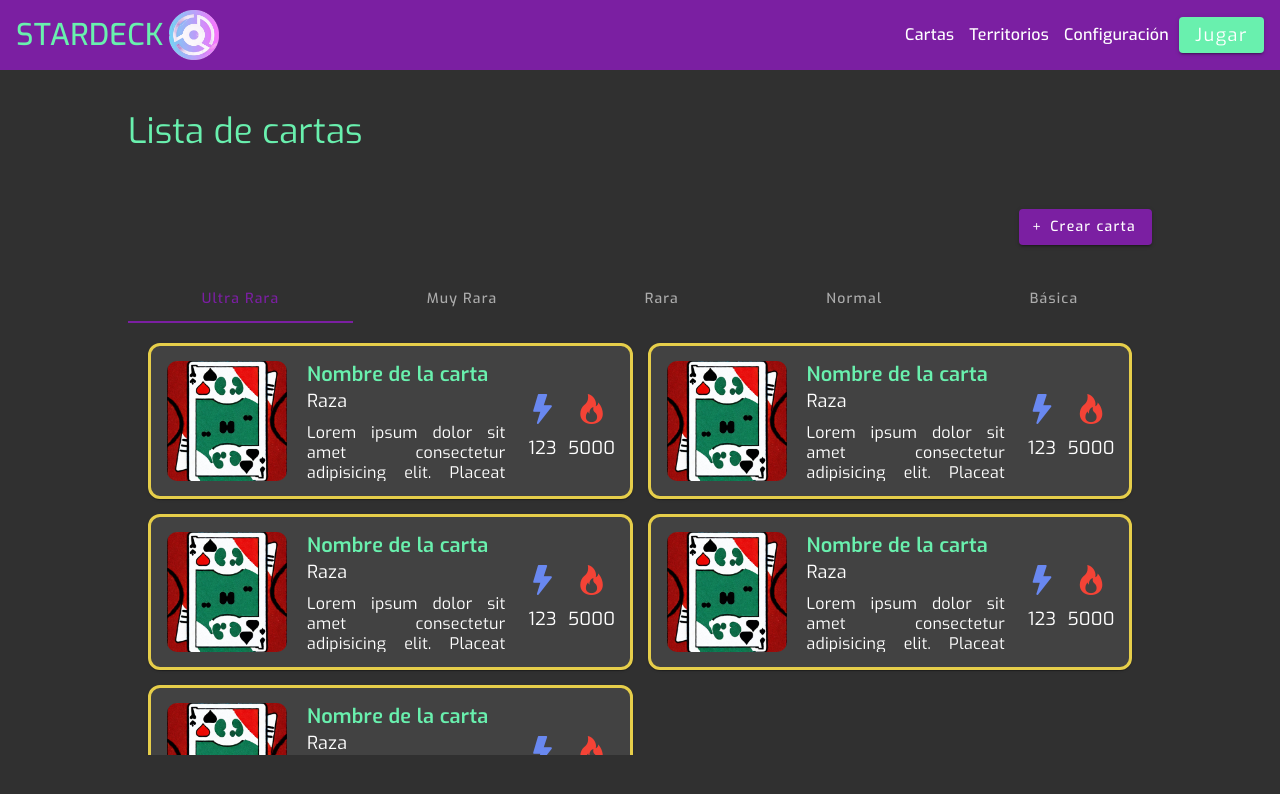
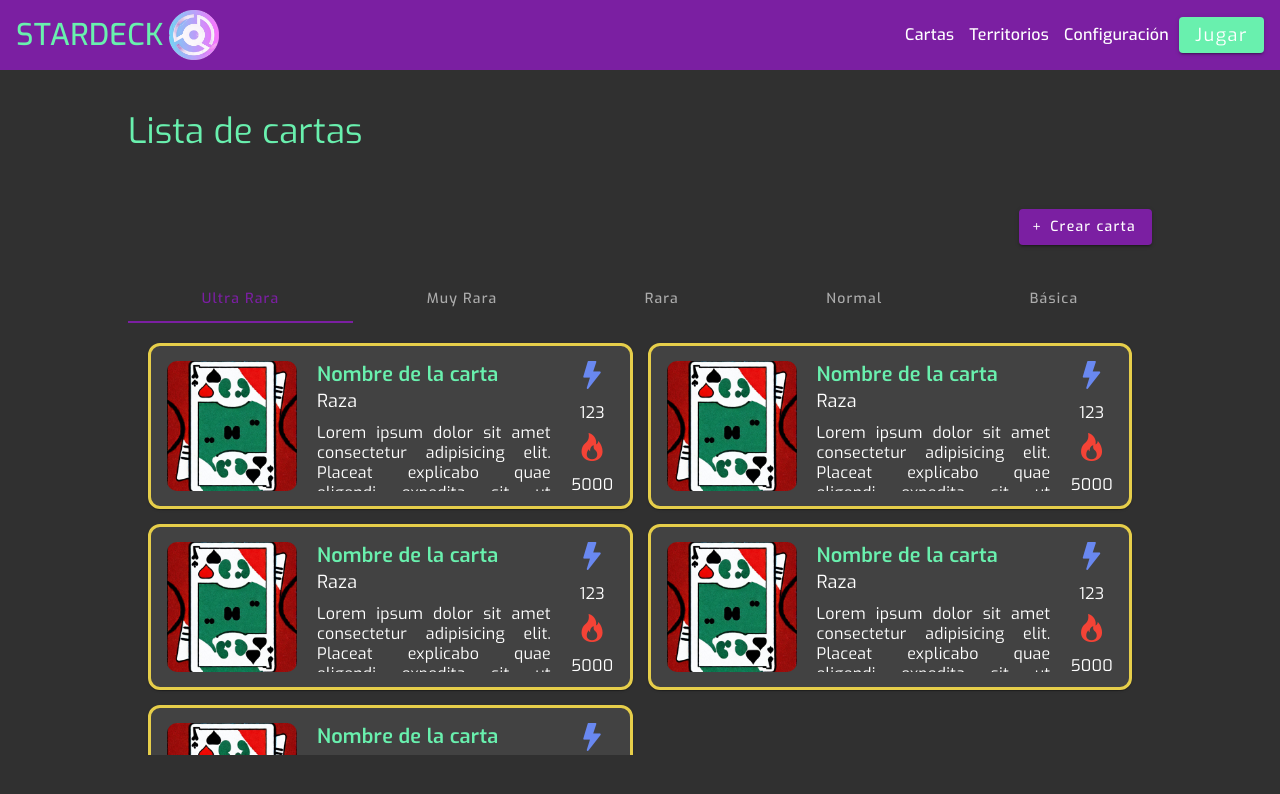
Before and after one commit to rijegaro287/StarDeck, an Angular app in the folder ClientApp/: page /admin/cards in a window 1280 px wide. Shown: the top 794 px of the page. Built offline with nearby package versions, Linux system fonts and the light colour scheme.

Commit message:
fix card icons

```diff
--- a/ClientApp/src/app/Components/Generic/card/card.component.scss
+++ b/ClientApp/src/app/Components/Generic/card/card.component.scss
@@ -6,21 +6,24 @@ mat-card {
 }
 
 .card-container {
-  height: 15rem;
+  height: 16rem;
   display: flex;
   align-items: center;
   gap: 2rem;
+}
 
+.card-image,
+.card-info,
+.card-cost {
+  height: 13rem;
 }
 
 .card-image {
-  width: 12rem;
-  height: 12rem;
+  width: 13rem;
   border-radius: 1rem;
 }
 
 .card-info {
-  height: 12rem;
   overflow-y: scroll;
 
   .card-name {
@@ -44,10 +47,10 @@ mat-card {
 
 .card-cost {
   display: flex;
+  flex-direction: column;
   justify-content: space-between;
   align-items: center;
   gap: 1rem;
-  margin-top: 1rem;
 }
 
 .energy,
@@ -61,11 +64,11 @@ mat-card {
   width: 50%;
 
   i {
-    font-size: 3rem;
+    font-size: 2.8rem;
   }
 
   span {
-    font-size: 1.8rem;
+    font-size: 1.6rem;
   }
 }
 
```
